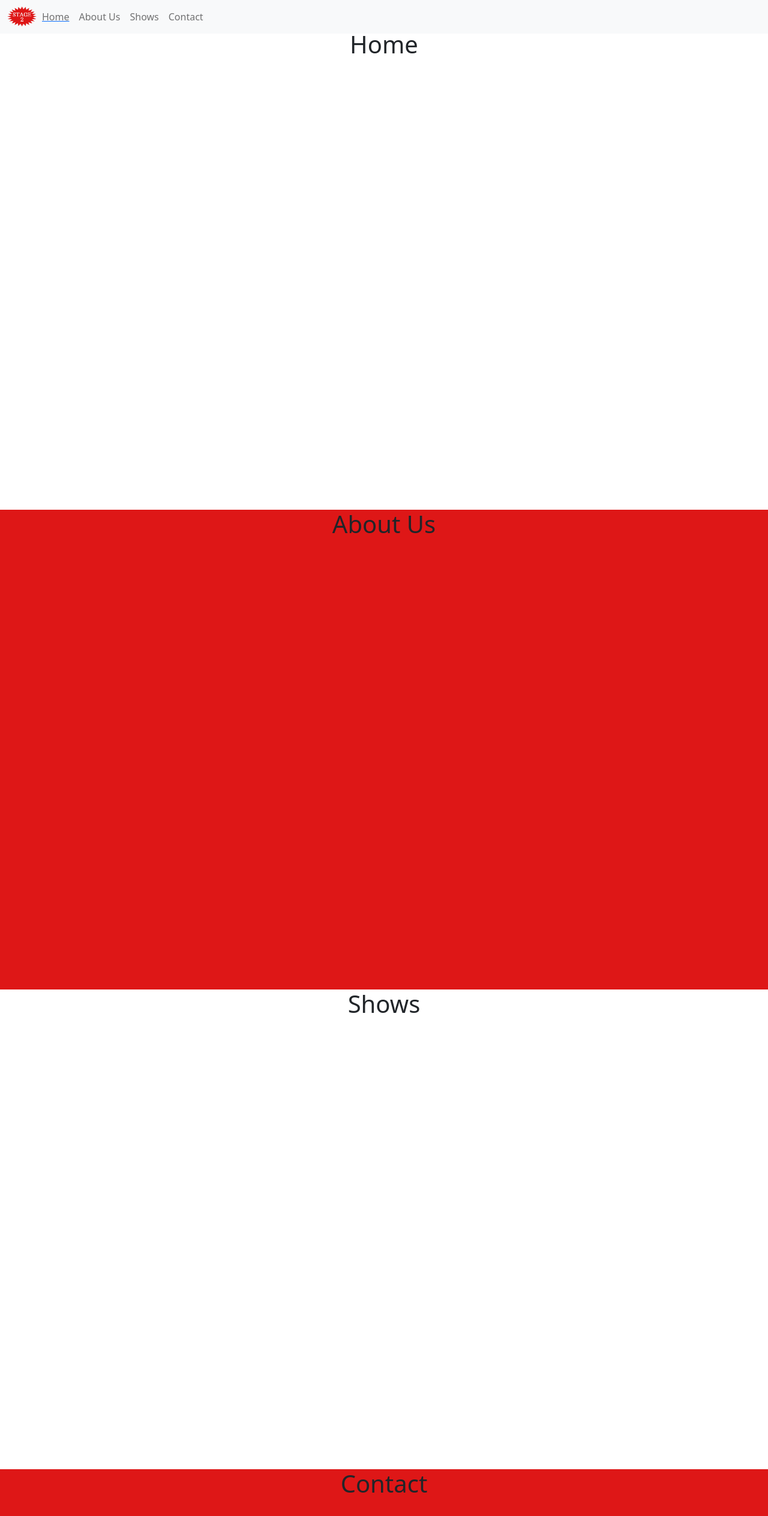
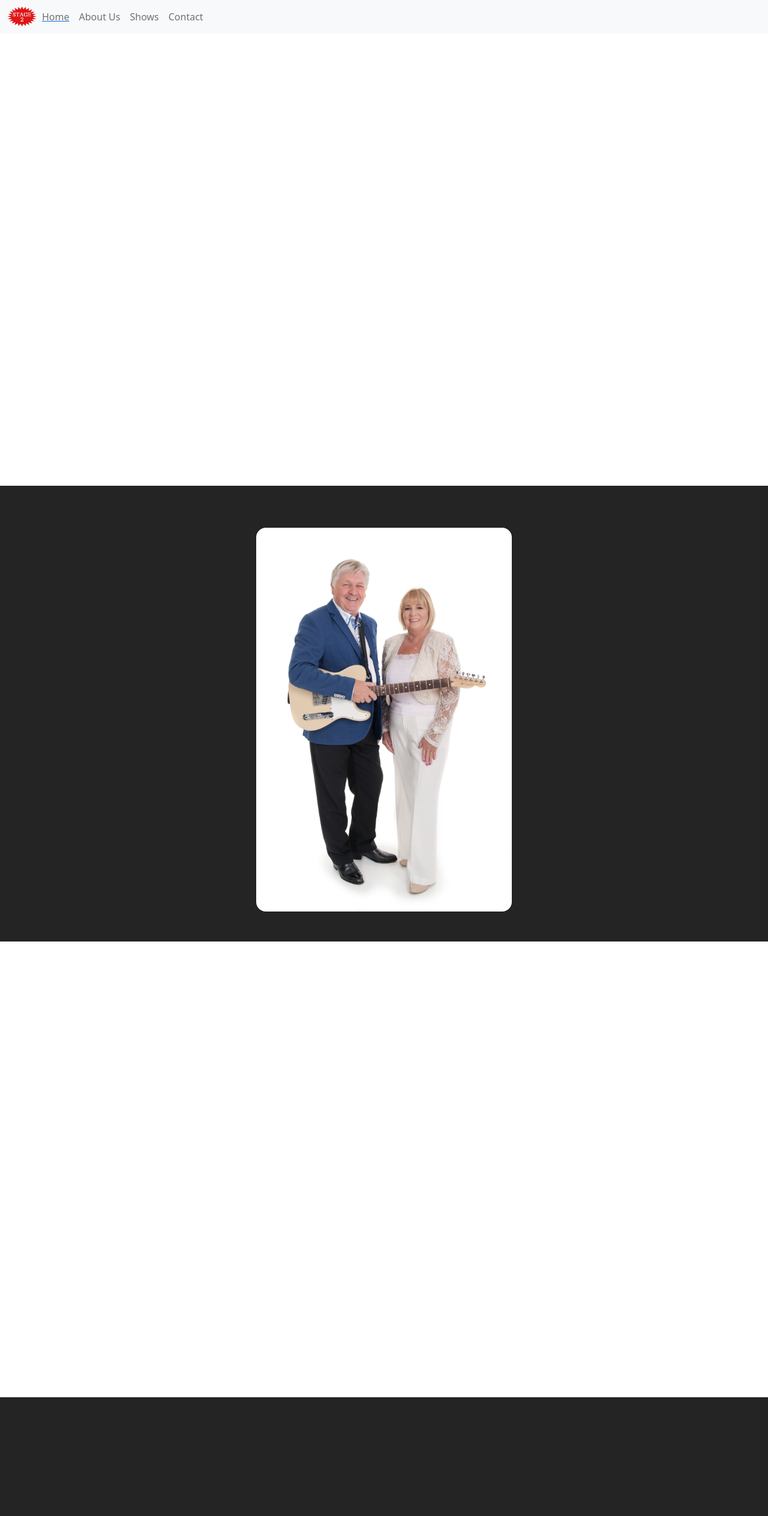
Before and after one commit to BrianButterly/stage2-band-site, a React (Create React App) app: page / in a window 1280 px wide. Shown: the top 2528 px of the page at 60% size. Built offline with nearby package versions, Linux system fonts and the light colour scheme.

Commit message:
testing parallax with img

```diff
--- a/src/App.css
+++ b/src/App.css
@@ -6,24 +6,30 @@
 
 
 .home {
-  height: 100vh;
+  height: 95vh;
   margin-top: 50px;
 }
 
 .about {
-  height: 100vh;
-  background-color: #de1717;
+  height: 95vh;
+  background-color: #242424;
 }
 
 .shows {
-  height: 100vh;
+  height: 95vh;
 }
 
 .contact {
-  height: 100vh;
-  background-color: #de1717;
+  height: 95vh;
+  background-color: #242424;
 }
 
 .logo {
   width: 50px;
 }
+
+img.react-reveal {
+  margin-top: 70px;
+  height: 80vh;
+  border-radius: 1rem;
+}
--- a/src/Components/AboutUs.js
+++ b/src/Components/AboutUs.js
@@ -1,10 +1,10 @@
 import React from "react";
-import Fade from 'react-reveal/Fade'
+import Fade from "react-reveal/Fade";
 
 const AboutUs = () => (
   <div className="about" id="about">
     <Fade bottom>
-    <h1>About Us</h1>
+      <img src="img3.jpeg" alt="logo" class="fran and mary of stage 2" />
     </Fade>
   </div>
 );
--- a/src/Components/Contact.js
+++ b/src/Components/Contact.js
@@ -5,7 +5,6 @@ import Fade from 'react-reveal/Fade'
 const Contact = () => (
   <div className="contact" id="contact">
     <Fade bottom>
-    <h1>Contact</h1>
     </Fade>
   </div>
 );
--- a/src/Components/Home.js
+++ b/src/Components/Home.js
@@ -4,7 +4,6 @@ import Fade from 'react-reveal/Fade'
 const Home = () => (
   <div className="home" id="home">
     <Fade bottom>
-    <h1>Home</h1>
     </Fade>
   </div>
 );
--- a/src/Components/Shows.js
+++ b/src/Components/Shows.js
@@ -4,7 +4,6 @@ import Fade from 'react-reveal/Fade'
 const Shows = () => (
   <div className="shows" id="shows">
     <Fade bottom>
-    <h1>Shows</h1>
     </Fade>
   </div>
 );
```
Also changed, not shown: public/img3.jpeg (added).
